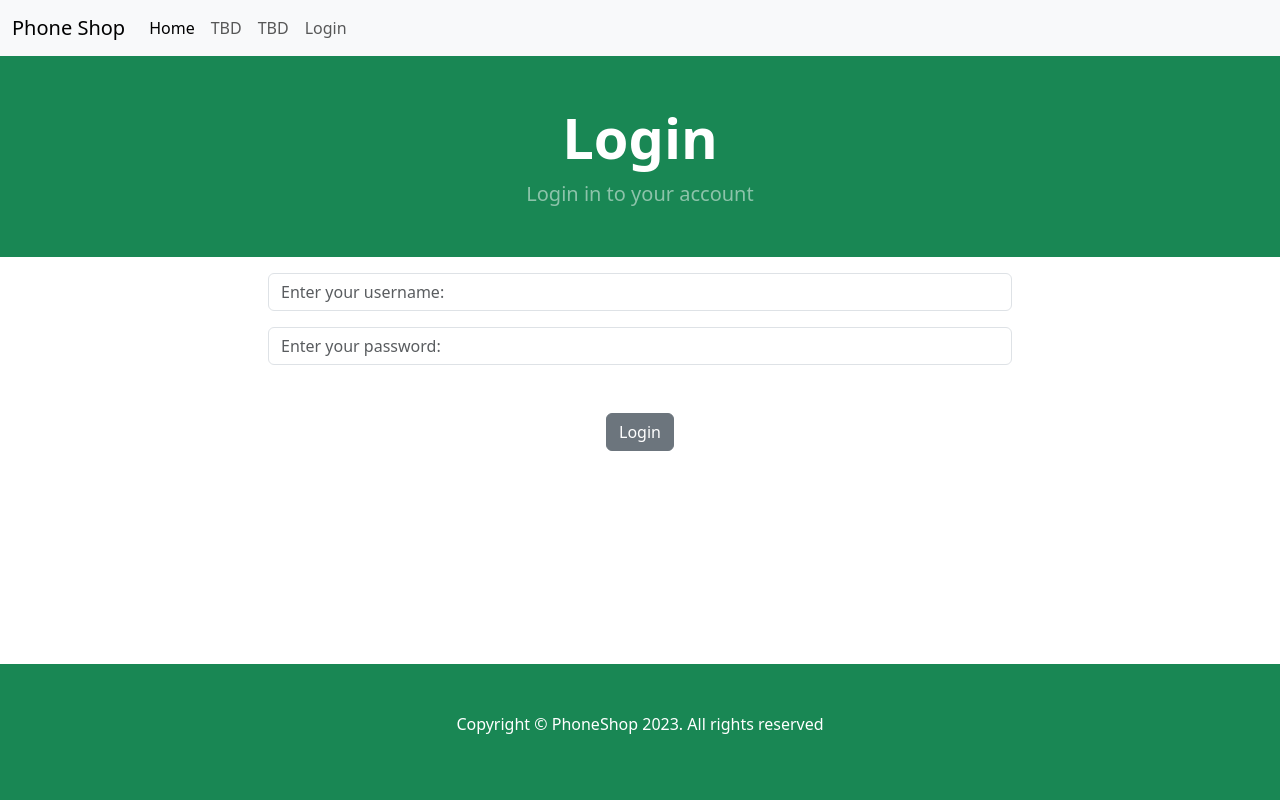
After one commit to mmunson94/Mmunson-P5-Phone-shop, a Django app: page /login/ in a window 1280 px wide. The commit adds this page. Run offline with Django 3.2, Linux system fonts and the light colour scheme.

Commit message:
Login functionality

```diff
--- a/phoneshop_main/website/templates/base.html
+++ b/phoneshop_main/website/templates/base.html
@@ -22,16 +22,16 @@
           <div class="collapse navbar-collapse" id="navbarNav">
             <ul class="navbar-nav">
               <li class="nav-item">
-                <a class="nav-link active" aria-current="page" href="#">Home</a>
-              </li>
-              <li class="nav-item">
-                <a class="nav-link" href="#">Home</a>
+                <a class="nav-link active" aria-current="page" href="{% url 'index' %}">Home</a>
               </li>
               <li class="nav-item">
                 <a class="nav-link" href="#">TBD</a>
               </li>
               <li class="nav-item">
-                <a class="nav-link disabled" aria-disabled="true">TBD</a>
+                <a class="nav-link" href="#">TBD</a>
+              </li>
+              <li class="nav-item">
+                <a href="{% url 'login' %}" class="nav-link" aria-disabled="true">Login</a>
               </li>
             </ul>
           </div>
@@ -40,6 +40,14 @@
     </header>
 
 <body>
+    {% if messages %}
+        {% for message in messages %}
+            <div class="alert {% if message.tags == 'error' %} alert-danger {% else %} alert-primary {% endif %} alert-dismissible fade show" role="alert">
+                <center><strong>{{message}}</strong></center>
+                <button type="button" class="btn-close" data-bs-dismiss="alert" aria-label="Close"></button>
+            </div>
+        {% endfor %}
+    {% endif %}
     {% block content %} {% endblock %}
     <script src="https://cdn.jsdelivr.net/npm/bootstrap@5.3.2/dist/js/bootstrap.bundle.min.js"
     integrity="sha384-C6RzsynM9kWDrMNeT87bh95OGNyZPhcTNXj1NW7RuBCsyN/o0jlpcV8Qyq46cDfL" crossorigin="anonymous"></script>
--- /dev/null
+++ b/phoneshop_main/website/templates/login.html
@@ -0,0 +1,34 @@
+{% extends 'base.html' %}
+{% block content %}
+    <header class="bg-success py-5">
+        <div class="container">
+            <div class="text-center text-white">
+                <h1 class="display-4 fw-bolder">Login</h1>
+                <p class="lead text-white-50 mb-0">Login in to your account</p>
+            </div>
+        </div>
+    </header>
+
+    <div class="container">
+        <div class="row">
+            <center>
+                <div class="col-8">
+                    <form method="post" action="{% url 'login' %}">
+                        {% csrf_token %}
+                        <div class="mb-3 mt-3">
+                            <input type="text" name="username" class="form-control" placeholder="Enter your username:">
+                        </div>
+                        <div>
+                            <input type="password" name="password" class="form-control" placeholder="Enter your password:">
+                        </div>
+                        <br /> <br />
+                        <div>
+                            <button type="submit" class="btn btn-secondary">Login</button>
+                        </div>
+                    </form>
+                </div>
+            </center>
+
+        </div>
+    </div>
+{% endblock %}
--- a/phoneshop_main/website/urls.py
+++ b/phoneshop_main/website/urls.py
@@ -3,4 +3,5 @@ from . import views
 
 urlpatterns = [
     path('', views.index, name='index'),
+    path('login/', views.login_user, name='login'),
 ]
--- a/phoneshop_main/website/views.py
+++ b/phoneshop_main/website/views.py
@@ -1,7 +1,25 @@
-from django.shortcuts import render
+from django.shortcuts import render, redirect
+from django.contrib.auth import authenticate, login, logout
+from django.contrib import messages
 from .models import Product
 
 # Create your views here.
 def index(request):
     all_products = Product.objects.all()
     return render(request, 'index.html', {'products': all_products})
+
+def login_user(request):
+    if request.method == "POST":
+        username = request.POST['username']
+        password = request.POST['password']
+        user = authenticate(request, username=username, password=password)
+
+        if user is not None:
+            login(request, user)
+            messages.success(request, ("You are now signed in!"))
+            return redirect('index')
+        else:
+            messages.error(request, ("Unable to sign in. Please check your details and try again"))
+            return redirect('login')
+    else:
+        return render(request, 'login.html', {})
```
